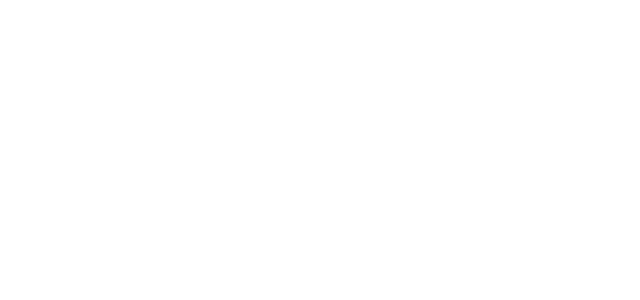
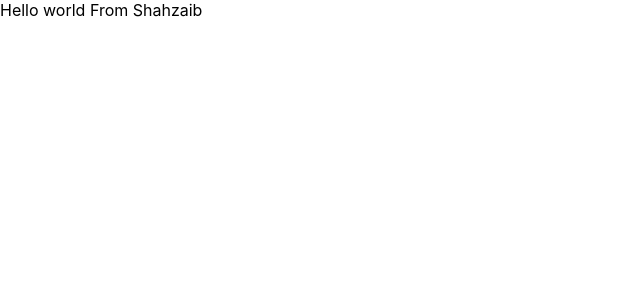
Before and after one commit to Muhammad-Shahzaib-Saleem/bootcamp-react-app, a React (Create React App) app: page / in a window 1280 px wide. Shown: the top 300 px of the page, without its empty margins (0-640 px from the left). Built offline with nearby package versions, Linux system fonts and the light colour scheme.

Commit message:
Update App.js

```diff
--- a/src/App.js
+++ b/src/App.js
@@ -3,8 +3,8 @@
 import './App.css';
 
 function App() {
-    return ( <
-        div > < /div>
+    return (
+        <div>Hello world From Shahzaib</div>
 
     );
 }
```
